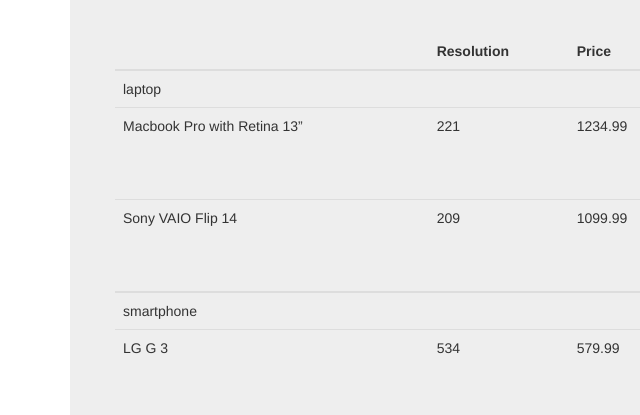
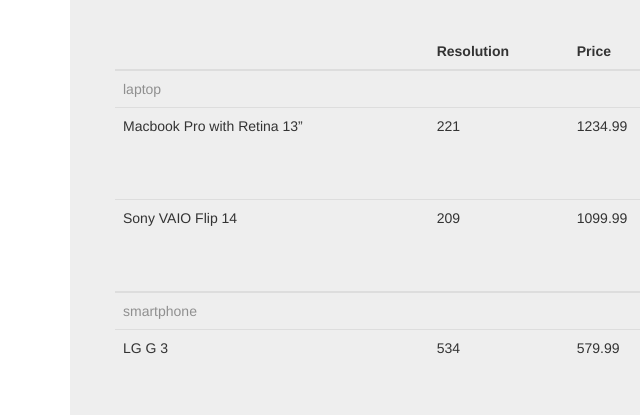
Before and after one commit to StatVisions/catchyscreens, a website with bundled scripts: page index.html in a window 1280 px wide. Shown: the part 411-826 px from the top of the page, 0-640 px from the left. Built offline with nearby package versions, Linux system fonts and the light colour scheme; files whose address does not match are found by name.

Commit message:
touch up

```diff
--- a/index.html
+++ b/index.html
@@ -23,6 +23,10 @@
 img.thumb {
     width:75px;
     height:auto;
+}
+
+td.dc-table-label {
+    opacity:0.5;
 }
 
 </style>
```
